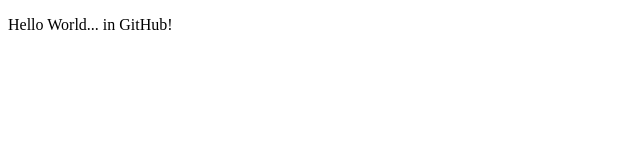
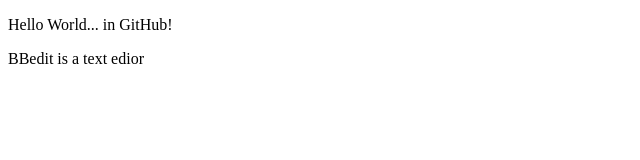
Before and after one commit to zkr984/Desktop, a plain HTML site: page index.html in a window 1280 px wide. Shown: the whole page, without its empty margins (0-640 px from the left). Drawn offline with Linux system fonts and the light colour scheme.

Commit message:
Added BBedits sentence

```diff
--- a/index.html
+++ b/index.html
@@ -7,5 +7,6 @@
 
 <body>
 <p>Hello World... in GitHub!</p>
+<p>BBedit is a text edior</p>
 </body>
 </html>
```
